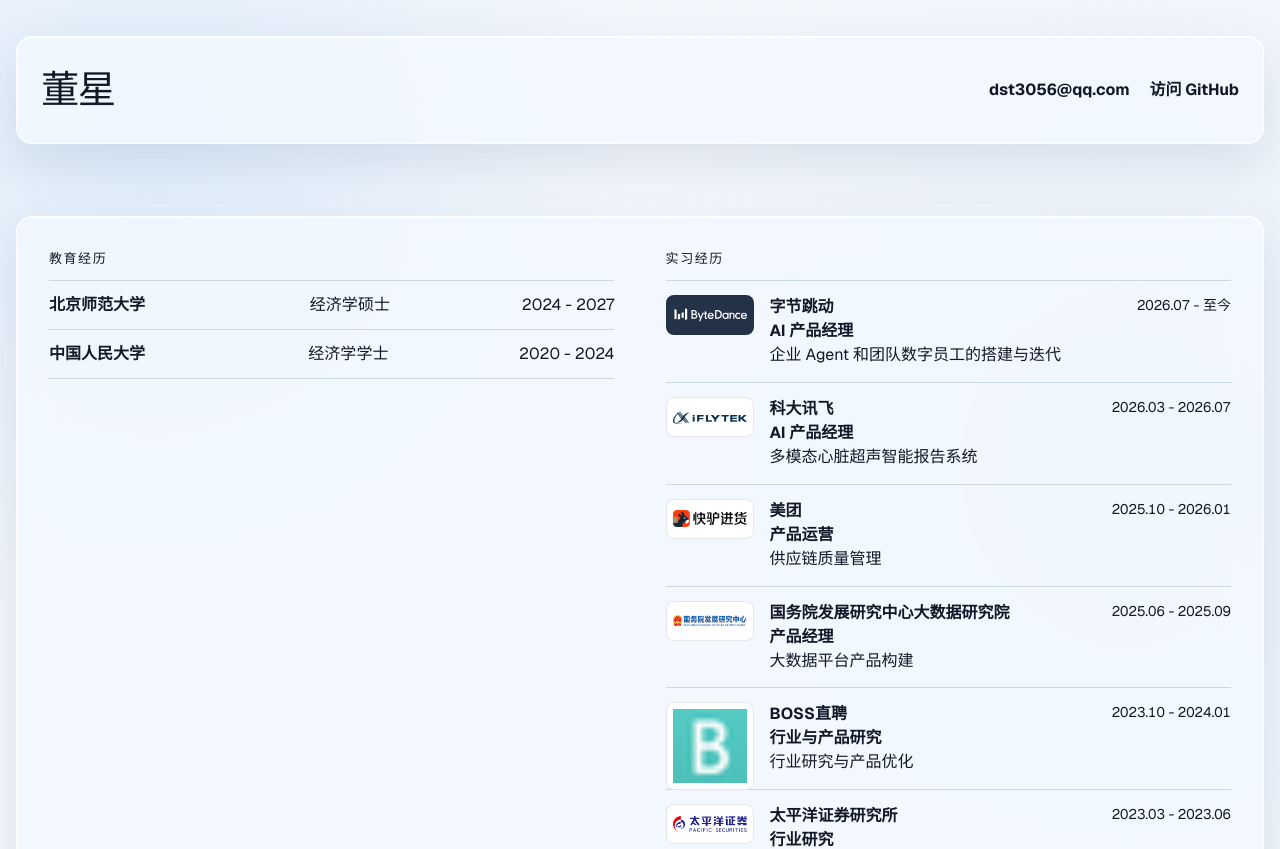
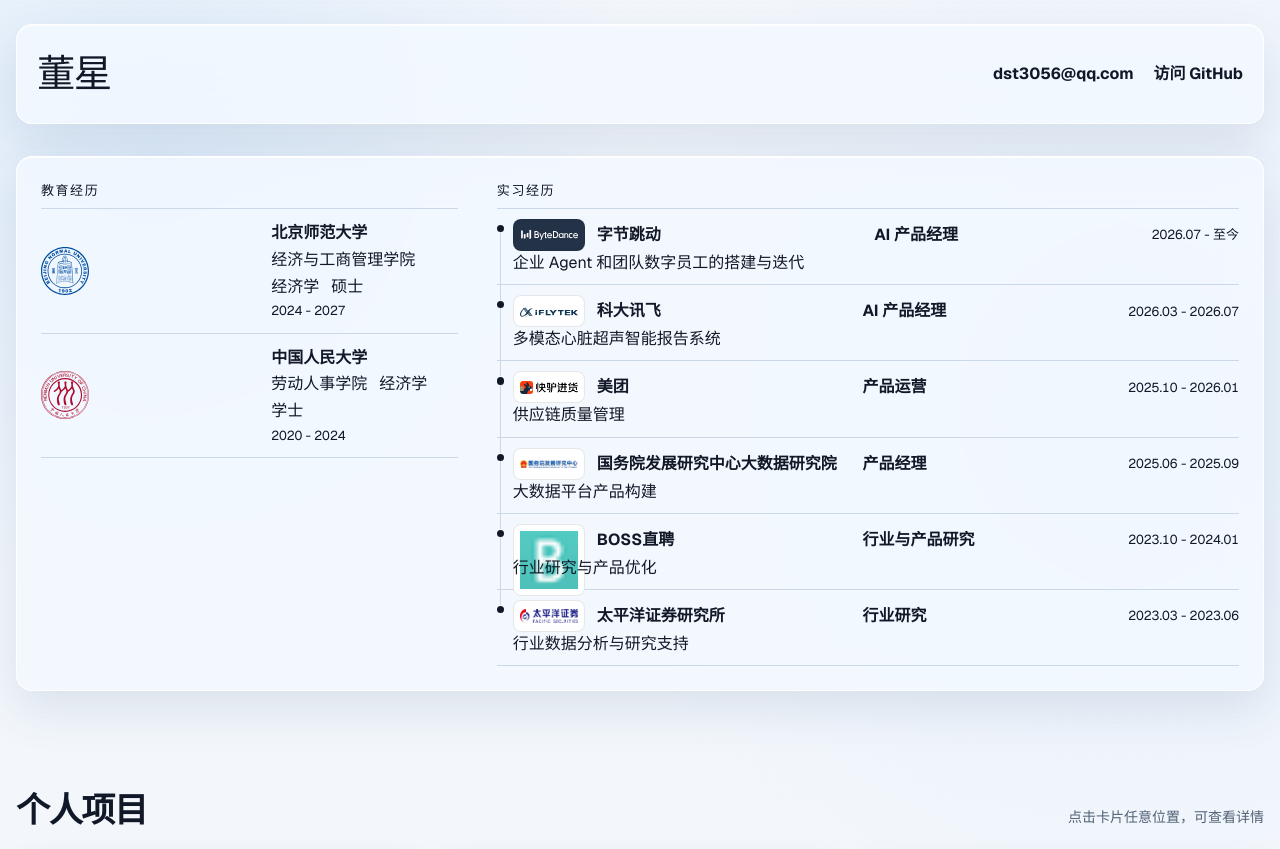
Before and after one commit to aurostars/aurostars.github.io, a Next.js app: page / in a window 1280 px wide. Shown: the top 849 px of the page. Built offline with nearby package versions, Linux system fonts and the light colour scheme.

Commit message:
feat: add compact branded profile history
Co-Authored-By: Aime <aime@bytedance.com>
Change-Id: I9e80acb1e313776516d09577e82938138af60432

```diff
--- a/src/app/globals.css
+++ b/src/app/globals.css
@@ -152,6 +152,40 @@
   .identity-links { width: 100%; }
   .profile-history-motion { grid-template-columns: 1fr; }
   .education-list li { grid-template-columns: 1fr; gap: 0.35rem; }
+}
+
+/* Compact branded profile history */
+.identity-bar { padding-block: clamp(1rem, 2vw, 1.5rem) clamp(0.625rem, 1.25vw, 1rem); }
+.identity-bar-motion { gap: 1.25rem; padding: clamp(0.875rem, 1.8vw, 1.25rem); }
+.profile-history { padding-block: clamp(0.625rem, 1.5vw, 1rem) clamp(1rem, 2vw, 1.5rem); }
+.profile-history-motion {
+  grid-template-columns: minmax(0, 36fr) minmax(0, 64fr);
+  gap: clamp(1.25rem, 3vw, 2.5rem);
+  padding: clamp(1rem, 2vw, 1.5rem);
+}
+.profile-history h2 { margin-bottom: 0.5rem; }
+.education-entry { display: grid; grid-template-columns: 3rem minmax(0, 1fr); gap: 0.75rem; align-items: center; padding-block: 0.625rem; border-bottom: 1px solid var(--color-border); }
+.school-logo-slot { display: grid; width: 3rem; aspect-ratio: 1; place-items: center; }
+.school-logo { width: 100%; height: 100%; object-fit: contain; }
+.education-copy { display: grid; min-width: 0; gap: 0.15rem; }
+.education-meta { display: flex; flex-wrap: wrap; gap: 0.2rem 0.75rem; color: var(--color-foreground); }
+.education-meta span { overflow-wrap: anywhere; }
+.education-copy time { font-size: 0.8125rem; font-variant-numeric: tabular-nums; }
+.experience-list li { position: relative; display: block; padding: 0.625rem 0 0.625rem 1rem; color: var(--color-foreground); }
+.experience-list li::before { position: absolute; top: 1rem; bottom: -1rem; left: 0.2rem; width: 1px; background: var(--color-border); content: ""; }
+.experience-list li::after { position: absolute; top: 1rem; left: 0; width: 0.45rem; aspect-ratio: 1; border-radius: 50%; background: var(--color-foreground); content: ""; }
+.experience-list li:last-child::before { display: none; }
+.experience-title-line { display: grid; grid-template-columns: 4.5rem minmax(max-content, 1fr) minmax(0, 1fr) auto; gap: 0.75rem; align-items: center; min-width: 0; }
+.company-logo-slot { width: 4.5rem; height: 2rem; }
+.experience-organization, .experience-role, .experience-highlight { overflow-wrap: anywhere; }
+.experience-role { margin: 0; font-weight: 650; }
+.experience-period { justify-self: end; font-size: 0.8125rem; font-variant-numeric: tabular-nums; white-space: nowrap; }
+.experience-highlight { margin: 0.25rem 0 0 5.25rem; color: var(--color-foreground); line-height: 1.45; }
+@media (max-width: 767px) {
+  .profile-history-motion { grid-template-columns: 1fr; }
+  .education-entry { grid-template-columns: 3rem minmax(0, 1fr); gap: 0.75rem; }
+  .experience-title-line { grid-template-columns: 4.5rem minmax(0, 1fr) auto; gap: 0.5rem 0.75rem; }
+  .experience-role { grid-column: 2 / -1; }
 }
 
 @media (prefers-reduced-motion: reduce) {
--- a/src/components/profile-history.tsx
+++ b/src/components/profile-history.tsx
@@ -1,5 +1,6 @@
 import { CompanyLogo } from "@/components/company-logo";
 import { Reveal } from "@/components/motion/reveal";
+import { SchoolLogo } from "@/components/school-logo";
 import type { EducationItem, ExperienceItem } from "@/content/portfolio";
 
 export interface ProfileHistoryProps {
@@ -20,10 +21,19 @@
           <h2 id="education-title">教育经历</h2>
           <ul className="education-list">
             {education.map((item) => (
-              <li data-testid="education-row" key={`${item.school}-${item.degree}`}>
+              <li className="education-entry" data-testid="education-row" key={`${item.school}-${item.degree}`}>
+                <div className="school-logo-slot">
+                  <SchoolLogo logo={item.schoolLogo} />
+                </div>
+                <div className="education-copy">
                   <strong>{item.school}</strong>
-                <span>{item.major}{item.degree}</span>
+                  <div className="education-meta">
+                    <span>{item.faculty}</span>
+                    <span>{item.major}</span>
+                    <span>{item.degree}</span>
+                  </div>
                   <time>{item.period}</time>
+                </div>
               </li>
             ))}
           </ul>
@@ -33,17 +43,15 @@
           <ol className="experience-list">
             {experiences.map((item) => (
               <li data-testid="experience-row" key={`${item.organization}-${item.period}`}>
+                <div className="experience-title-line" data-testid="experience-title-line">
                   <div className="company-logo-slot">
                     <CompanyLogo logo={item.logo} />
                   </div>
-                <div className="experience-content">
-                  <div className="experience-heading">
-                    <strong>{item.organization}</strong>
-                    <time>{item.period}</time>
+                  <strong className="experience-organization">{item.organization}</strong>
+                  <span className="experience-role">{item.role}</span>
+                  <time className="experience-period">{item.period}</time>
                 </div>
-                  <p className="experience-role">{item.role}</p>
                 <p className="experience-highlight">{item.highlight}</p>
-                </div>
               </li>
             ))}
           </ol>
--- /dev/null
+++ b/src/components/school-logo.tsx
@@ -0,0 +1,22 @@
+"use client";
+
+import Image from "next/image";
+import { useState } from "react";
+import type { SchoolLogo as SchoolLogoData } from "@/content/portfolio";
+
+export function SchoolLogo({ logo }: { logo: SchoolLogoData }) {
+  const [failed, setFailed] = useState(false);
+
+  if (failed) return null;
+
+  return (
+    <Image
+      className="school-logo"
+      src={logo.src}
+      alt={logo.alt}
+      width={logo.width}
+      height={logo.height}
+      onError={() => setFailed(true)}
+    />
+  );
+}
```
Also changed, not shown: .superpowers/sdd/2026-09-14-portfolio-history-and-case-detail-refinement/task-2-report.md (added), 2 other files (tests, documents, lock files or other folders). Lines whose indentation alone changed are shown as unchanged.
